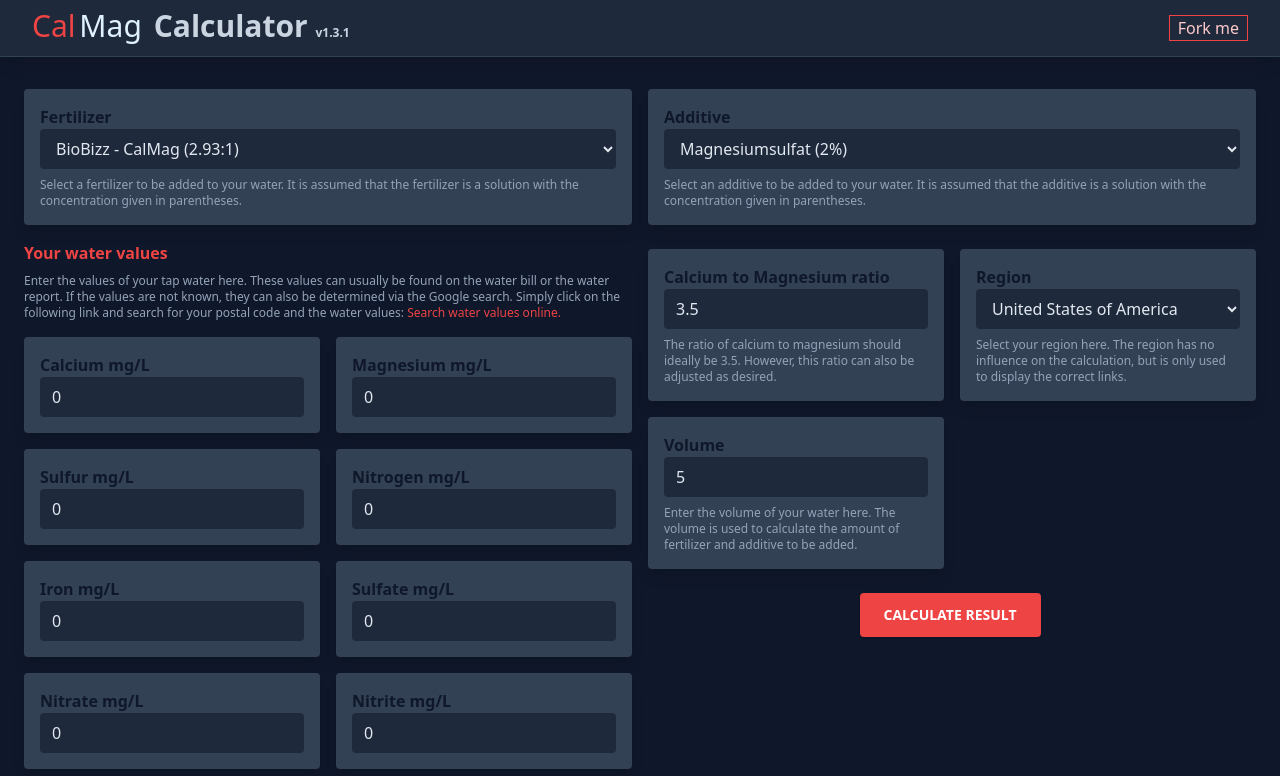
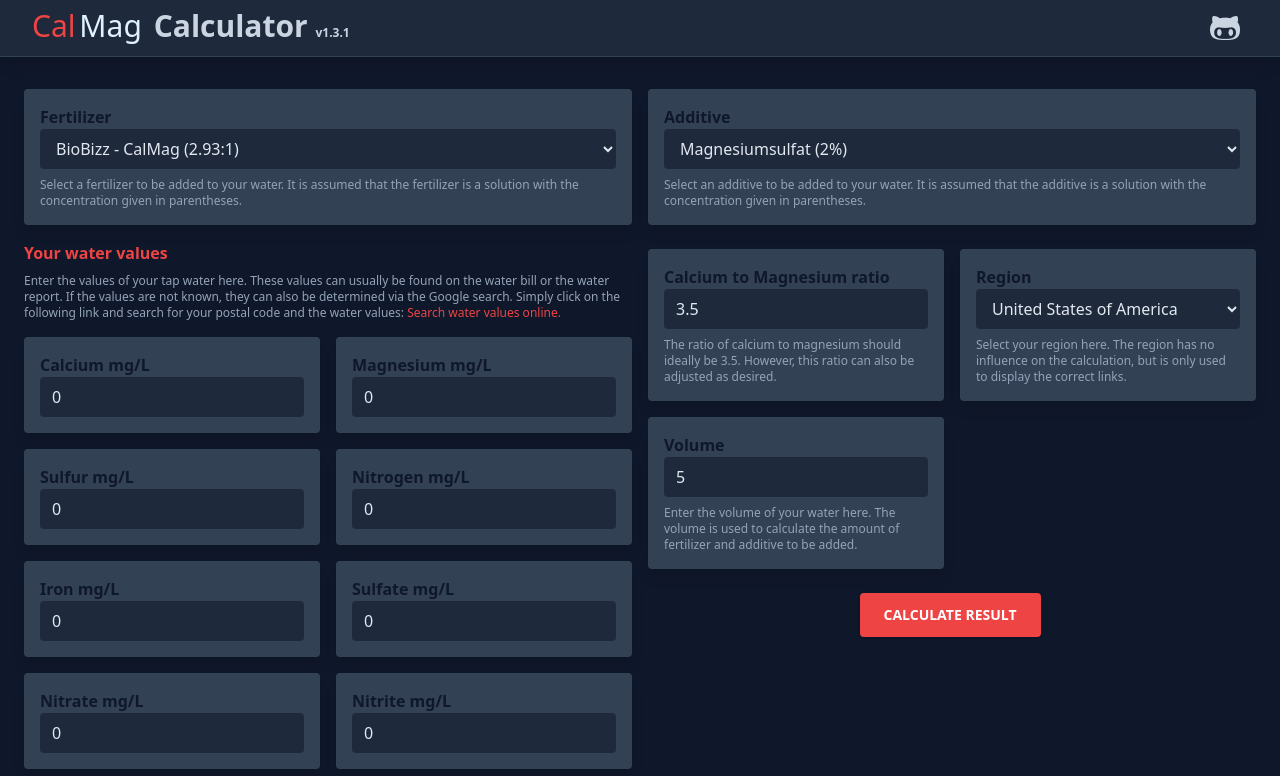
Before and after one commit to manfredsteger/webklex-calmag-dockerfile, a PHP site: page / in a window 1280 px wide. Shown: the top 776 px of the page. Run offline with PHP 8.4, Linux system fonts and the light colour scheme.

Commit message:
fork me button minified - to prevent line break

```diff
--- a/resources/views/header.phtml
+++ b/resources/views/header.phtml
@@ -21,8 +21,8 @@
                         <span class="text-xs">v<?php echo Webklex\CalMag\Application::VERSION; ?></span>
                     </div>
                     <div class="pl-4 grow text-slate-300 font-light grid gap-1 justify-items-end content-center">
-                        <a href="https://github.com/webklex/calmag" class="border-1 border-red-500 text-red-200 px-2">
-                            Fork me
+                        <a href="https://github.com/webklex/calmag" class="text-red-700 px-2" title="Fork me on GitHub">
+                            <i class="fa-brands fa-github-alt fa-2xl"></i>
                         </a>
                     </div>
                 </div>
```
